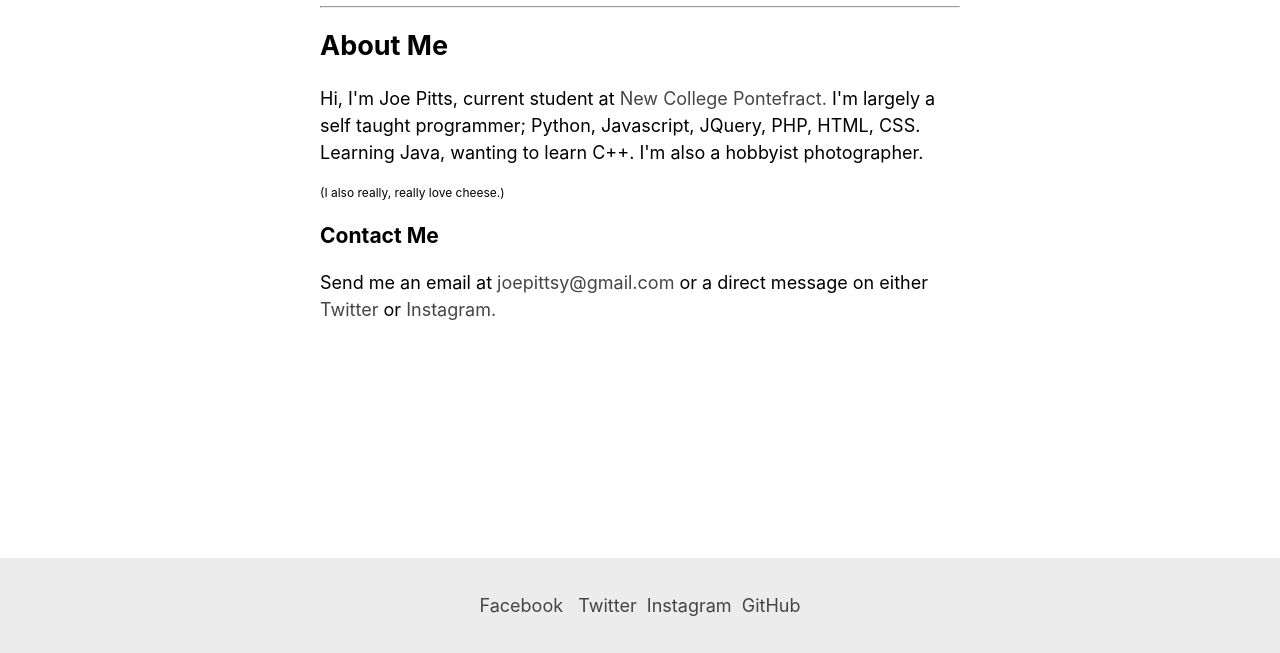
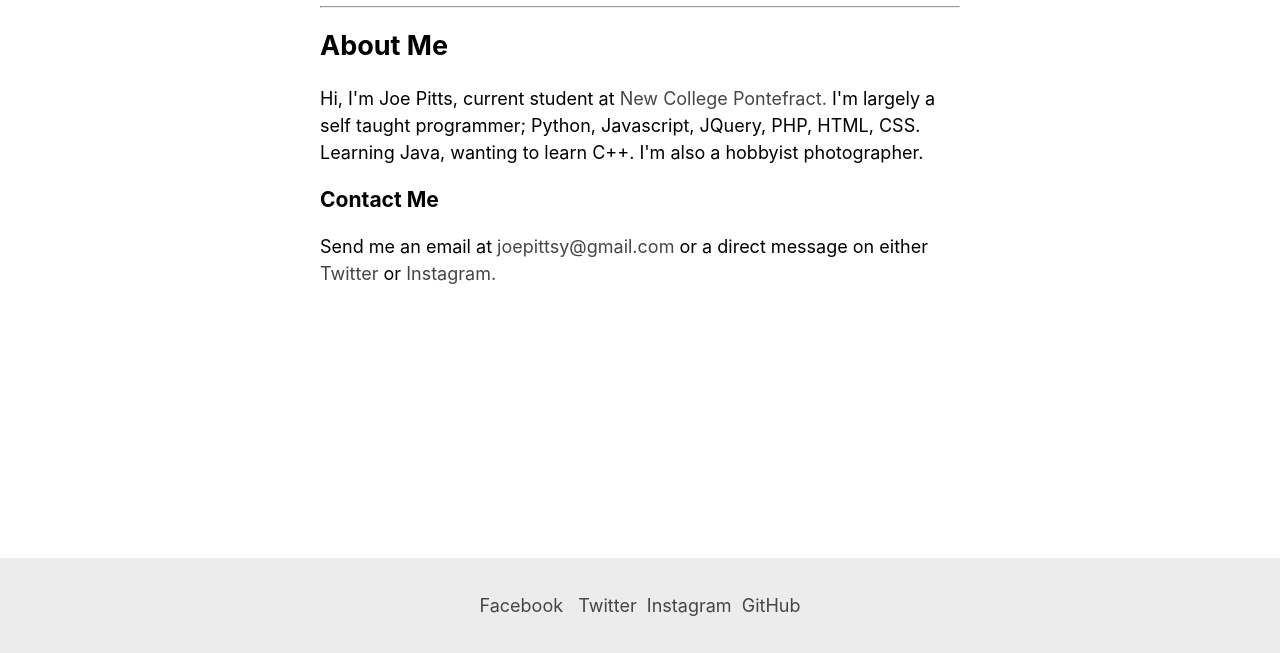
Before and after one commit to Pittsy24/pittsy24.github.io, a plain HTML site: page index.html in a window 1280 px wide. Shown: the part 147-800 px from the top of the page. Drawn offline with Linux system fonts and the light colour scheme.

Commit message:
Remove Cheese

```diff
--- a/index.html
+++ b/index.html
@@ -43,7 +43,6 @@
     <h2>About Me</h2>
     <p>Hi, I'm Joe Pitts, current student at <a href="https://ncpontefract.ac.uk/"> New College Pontefract.</a> I'm largely a self taught programmer; Python, Javascript, JQuery, PHP, HTML, CSS. Learning Java, wanting to learn C++. I'm also a hobbyist photographer.</p>
 
-    <p style="font-size: 12px">(I also really, really love cheese.)</p>
 
     <h3>Contact Me</h3>
     <p> Send me an email at <a href = "mailto:joepittsy@gmail.com ">joepittsy@gmail.com</a> or a direct message on either <a href = "https://twitter.com/JoePittsy"> Twitter</a> or <a href = "https://instagram.com/JoePittsy"> Instagram.</a></p>
```
